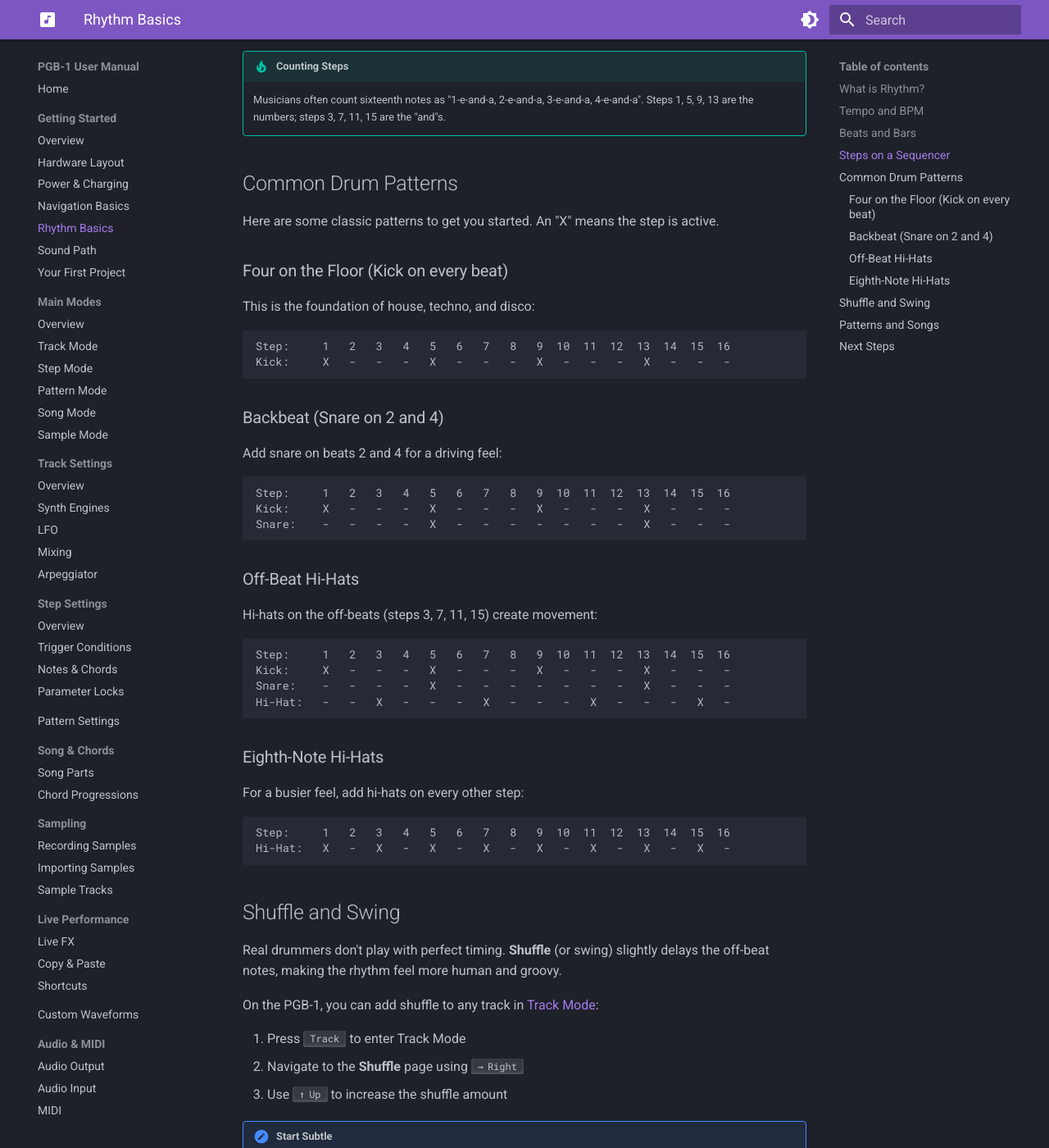
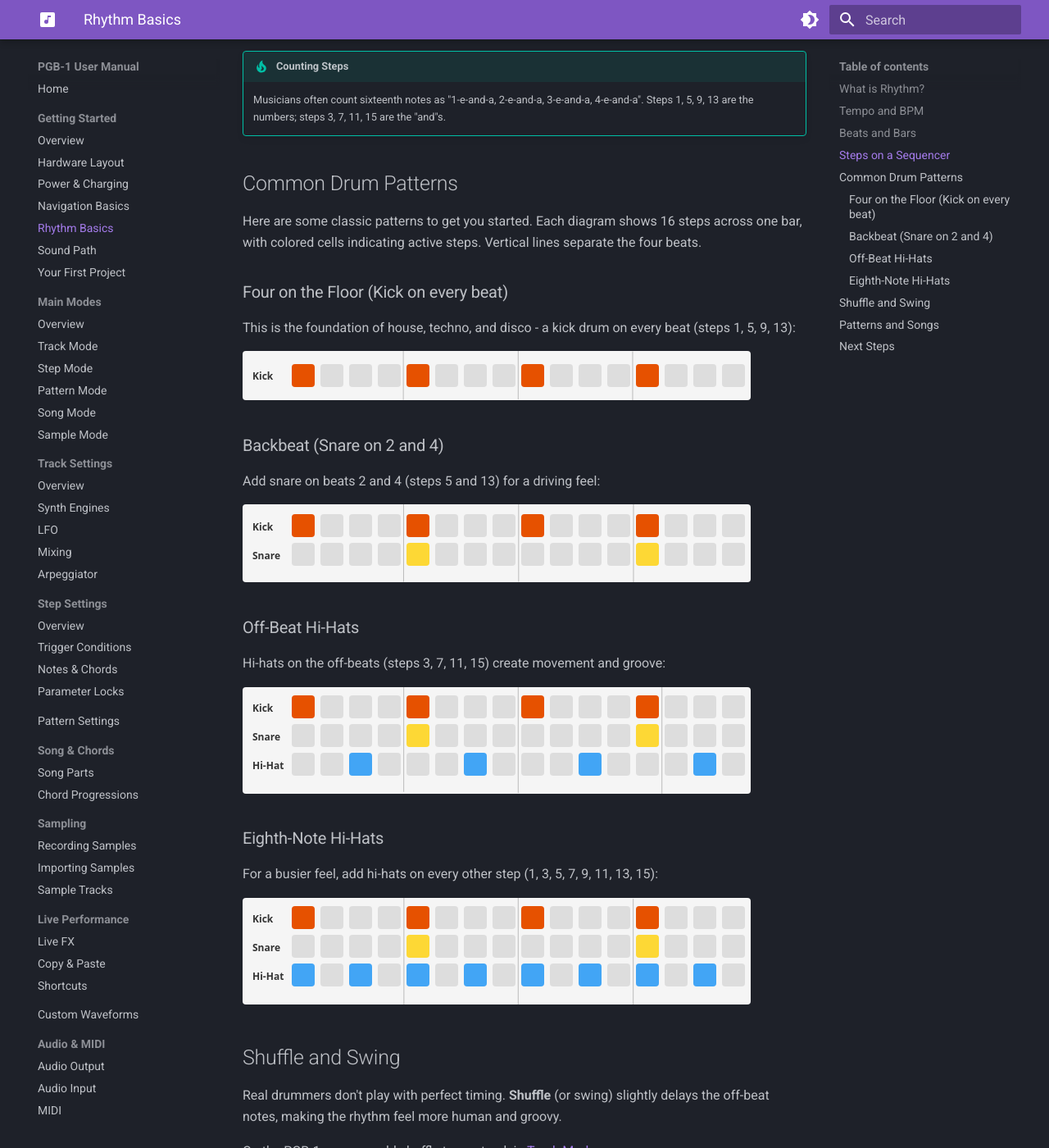
Before and after one commit to wee-noise-makers/PGB1-user-manual, an MkDocs documentation site: the page built from docs/getting-started/rhythm-basics.md, in a window 1280 px wide and 1400 px high, scrolled down 1730 px. Shown: the whole window at 82% size. Built offline with MkDocs 1.6.1 and Material for MkDocs 9.7.7, drawn with Linux system fonts in a browser that asks for light colours.

Commit message:
SVGs for drum patterns

````diff
--- a/docs/getting-started/rhythm-basics.md
+++ b/docs/getting-started/rhythm-basics.md
@@ -58,46 +58,31 @@ Each beat is divided into 4 steps, giving you fine control over note timing:
 
 ## Common Drum Patterns
 
-Here are some classic patterns to get you started. An "X" means the step is active.
+Here are some classic patterns to get you started. Each diagram shows 16 steps across one bar, with colored cells indicating active steps. Vertical lines separate the four beats.
 
 ### Four on the Floor (Kick on every beat)
 
-This is the foundation of house, techno, and disco:
+This is the foundation of house, techno, and disco - a kick drum on every beat (steps 1, 5, 9, 13):
 
-```
-Step:     1   2   3   4   5   6   7   8   9  10  11  12  13  14  15  16
-Kick:     X   -   -   -   X   -   -   -   X   -   -   -   X   -   -   -
-```
+![Four on the floor pattern](../assets/images/pattern-four-on-floor.svg)
 
 ### Backbeat (Snare on 2 and 4)
 
-Add snare on beats 2 and 4 for a driving feel:
+Add snare on beats 2 and 4 (steps 5 and 13) for a driving feel:
 
-```
-Step:     1   2   3   4   5   6   7   8   9  10  11  12  13  14  15  16
-Kick:     X   -   -   -   X   -   -   -   X   -   -   -   X   -   -   -
-Snare:    -   -   -   -   X   -   -   -   -   -   -   -   X   -   -   -
-```
+![Backbeat pattern](../assets/images/pattern-backbeat.svg)
 
 ### Off-Beat Hi-Hats
 
-Hi-hats on the off-beats (steps 3, 7, 11, 15) create movement:
+Hi-hats on the off-beats (steps 3, 7, 11, 15) create movement and groove:
 
-```
-Step:     1   2   3   4   5   6   7   8   9  10  11  12  13  14  15  16
-Kick:     X   -   -   -   X   -   -   -   X   -   -   -   X   -   -   -
-Snare:    -   -   -   -   X   -   -   -   -   -   -   -   X   -   -   -
-Hi-Hat:   -   -   X   -   -   -   X   -   -   -   X   -   -   -   X   -
-```
+![Off-beat hi-hats pattern](../assets/images/pattern-offbeat-hats.svg)
 
 ### Eighth-Note Hi-Hats
 
-For a busier feel, add hi-hats on every other step:
+For a busier feel, add hi-hats on every other step (1, 3, 5, 7, 9, 11, 13, 15):
 
-```
-Step:     1   2   3   4   5   6   7   8   9  10  11  12  13  14  15  16
-Hi-Hat:   X   -   X   -   X   -   X   -   X   -   X   -   X   -   X   -
-```
+![Eighth-note hi-hats pattern](../assets/images/pattern-eighth-hats.svg)
 
 ## Shuffle and Swing
 
````
Also changed, not shown: docs/assets/images/pattern-backbeat.svg (added), docs/assets/images/pattern-eighth-hats.svg (added), docs/assets/images/pattern-four-on-floor.svg (added), docs/assets/images/pattern-offbeat-hats.svg (added).
